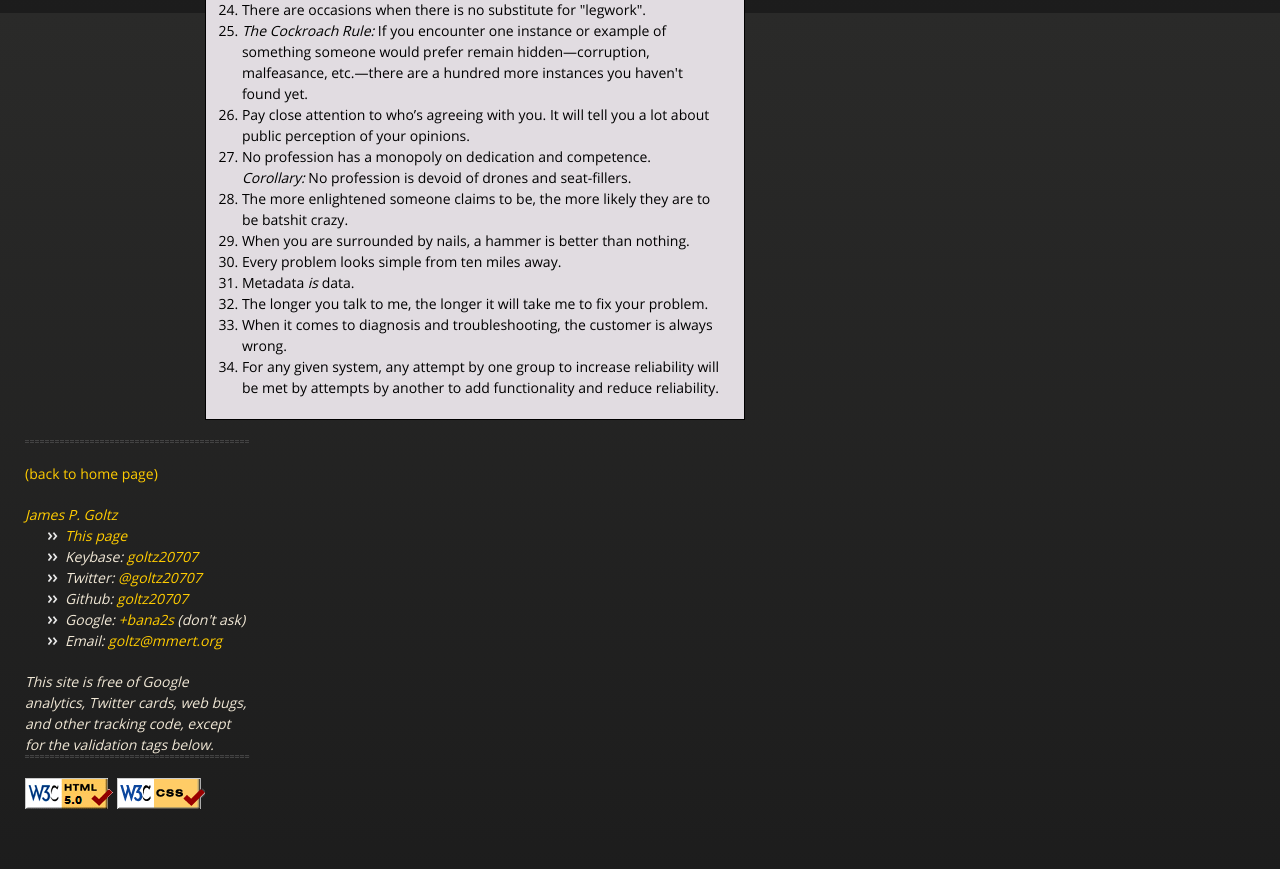
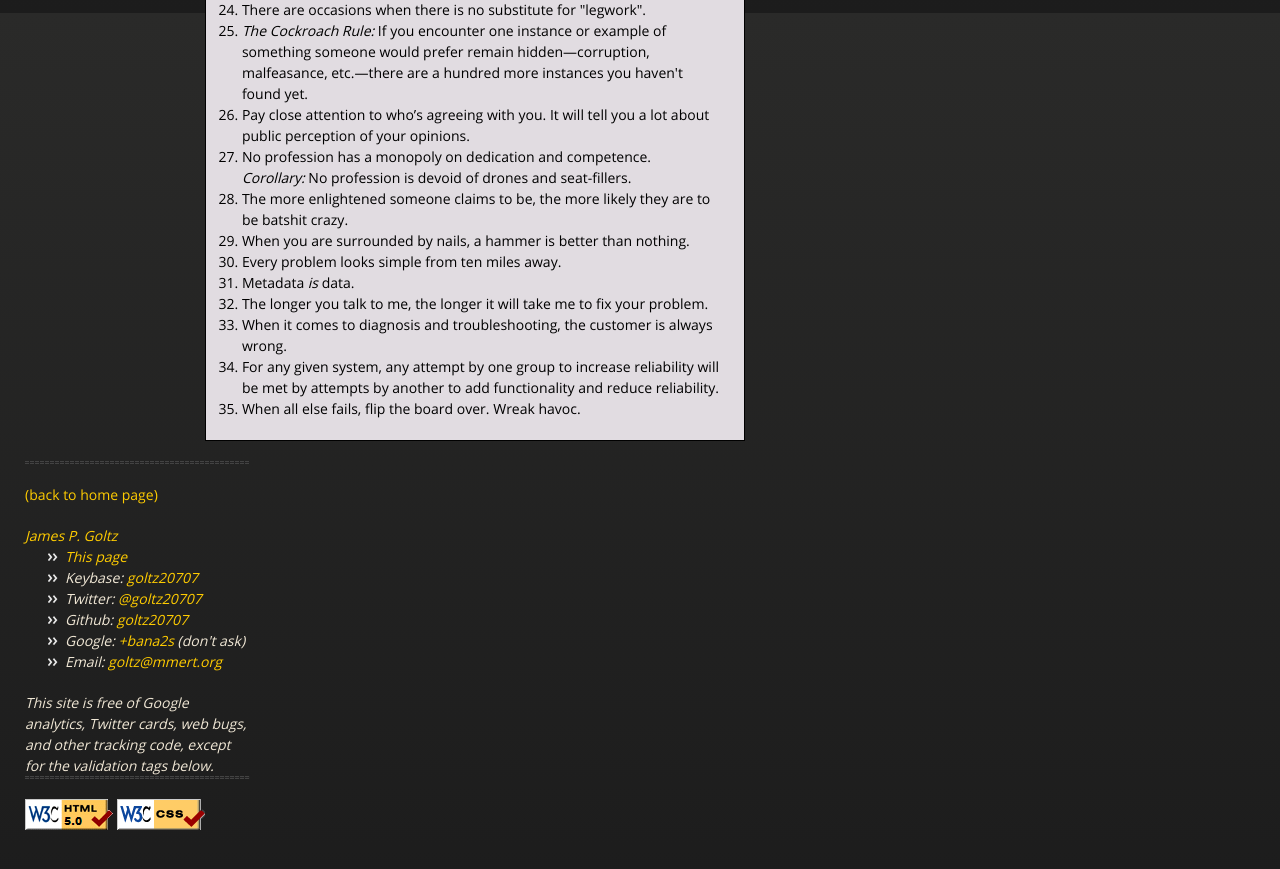
Before and after one commit to goltz20707/goltz20707.github.io, a Jekyll site: the page built from laws.html, in a window 1280 px wide and 900 px high, scrolled down 887 px. Shown: the top 869 px of the window. Built offline with Jekyll 4.4.1, drawn with Linux system fonts in a browser that asks for light colours.

Commit message:
Update laws.html
Added the Havoc Rule.

```diff
--- a/laws.html
+++ b/laws.html
@@ -78,6 +78,7 @@ title: "Goltz's Laws"
       <li>When it comes to diagnosis and troubleshooting, the customer
 	is always wrong.</li>
       <li>For any given system, any attempt by one group to increase
-      reliability will be met by attempts by another to add
-      functionality and reduce reliability.</li>
+        reliability will be met by attempts by another to add
+        functionality and reduce reliability.</li>
+      <li>When all else fails, flip the board over.  Wreak havoc.</li>
     </ol>
```
